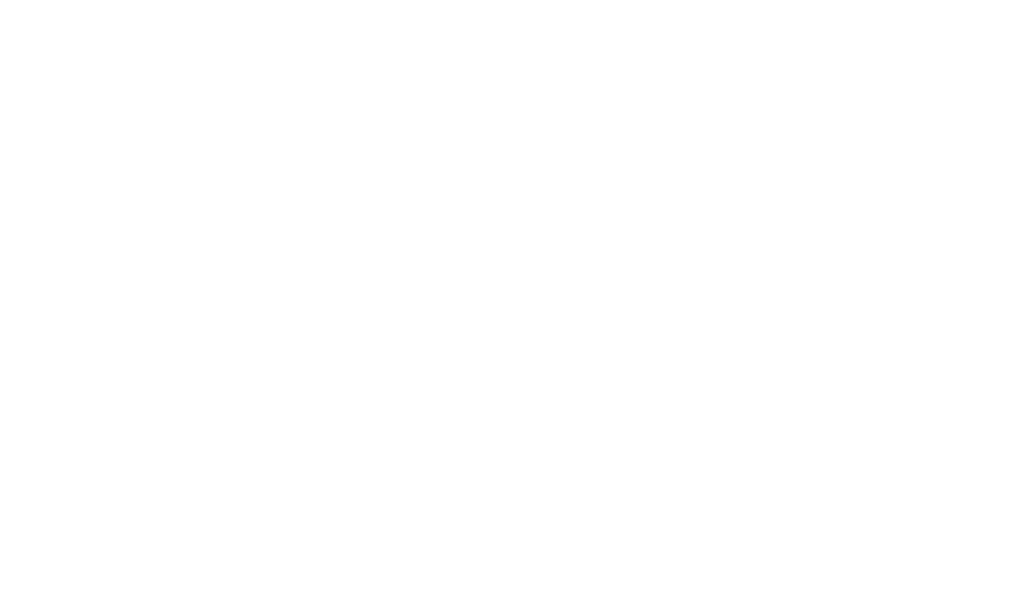
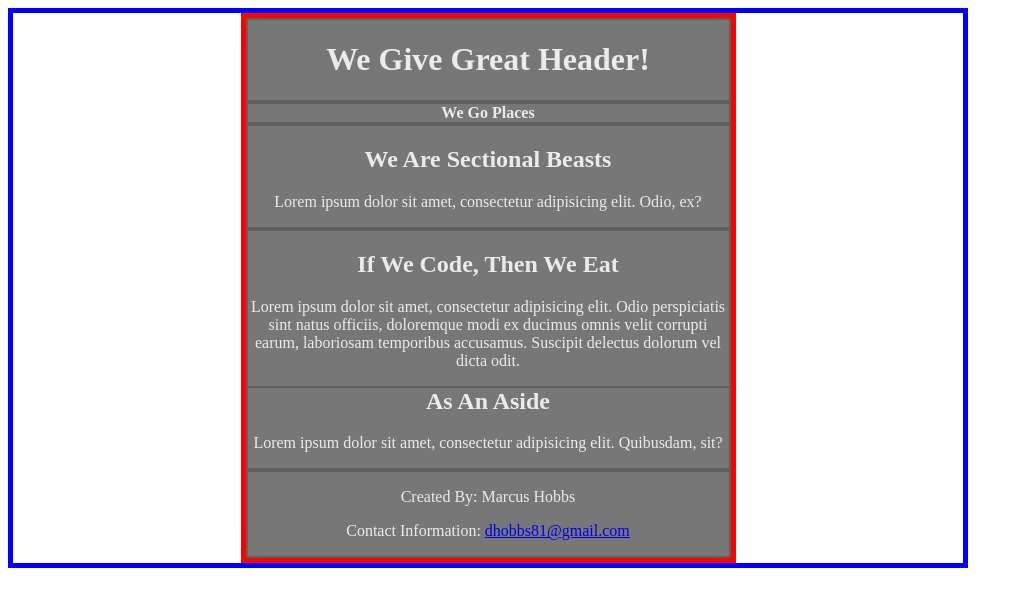
Before and after one commit to dhobbs81/HW-Wireframe, a plain HTML site: page index.html in a window 1280 px wide. Shown: the whole page, without its empty margins (0-1023 px from the left). Drawn offline with Linux system fonts and the light colour scheme.

Commit message:
Added initial content to complete homework assignment

```diff
--- a/index.html
+++ b/index.html
@@ -7,5 +7,35 @@
 </head>
 <body>
 
+	<div class="sections">
+		<header id="headerstyle">
+			<h1>We Give Great Header!</h1>
+		</header>
+		<nav id="navstyle">
+			<a><strong>We</strong></a>
+			<a><strong>Go</strong></a>
+			<a><strong>Places</strong></a>
+		</nav>
+		<section id="sectionstyle">
+			<h2>We Are Sectional Beasts</h2>
+			<p>Lorem ipsum dolor sit amet, consectetur adipisicing elit. Odio, ex?</p>
+		</section>
+		<article id="articlestyle">
+			<h1>If We Code, Then We Eat</h1>
+			<p>Lorem ipsum dolor sit amet, consectetur adipisicing elit. Odio perspiciatis sint natus officiis, doloremque modi ex ducimus omnis velit corrupti earum, laboriosam temporibus accusamus. Suscipit delectus dolorum vel dicta odit.</p>
+		</article>
+		<aside id="asidestyle">
+			<h2>As An Aside</h2>
+			<p>Lorem ipsum dolor sit amet, consectetur adipisicing elit. Quibusdam, sit?</p>
+		</aside>
+		<footer id="footerstyle">
+			<p>Created By: Marcus Hobbs</p>
+			<p>Contact Information:
+				<a href="mailto:dhobbs81@gmail.com">dhobbs81@gmail.com</a>
+			</p>
+		</footer>
+	</div>
+
 </body>
+
 </html>
--- a/style.css
+++ b/style.css
@@ -3,3 +3,48 @@
 	box-sizing: border-box;
 	text-align: center;
 }
+
+body {
+	width: 960px;
+	border: 5px solid blue;
+}
+
+.sections {
+	margin: auto;
+	width: 495px;
+	border: 5px solid red;
+	background-color: #777;
+	color: #ebebeb;
+}
+
+.sections:after {
+	content: "";
+	display: table;
+	clear: both;
+}
+
+#headerstyle {
+	border: 2px solid #5f5f5f;
+}
+
+#navstyle {
+	border: 2px solid #5f5f5f;
+}
+
+#asidestyle {
+	border: 2px solid #5f5f5f;
+}
+
+#sectionstyle {
+	border: 2px solid #5f5f5f;
+}
+
+#articlestyle {
+	float: left;
+	border: 2px solid #5f5f5f;
+}
+
+#footerstyle {
+	clear: both;
+	border: 2px solid #5f5f5f;
+}
```
Also changed, not shown: 1 other file.
